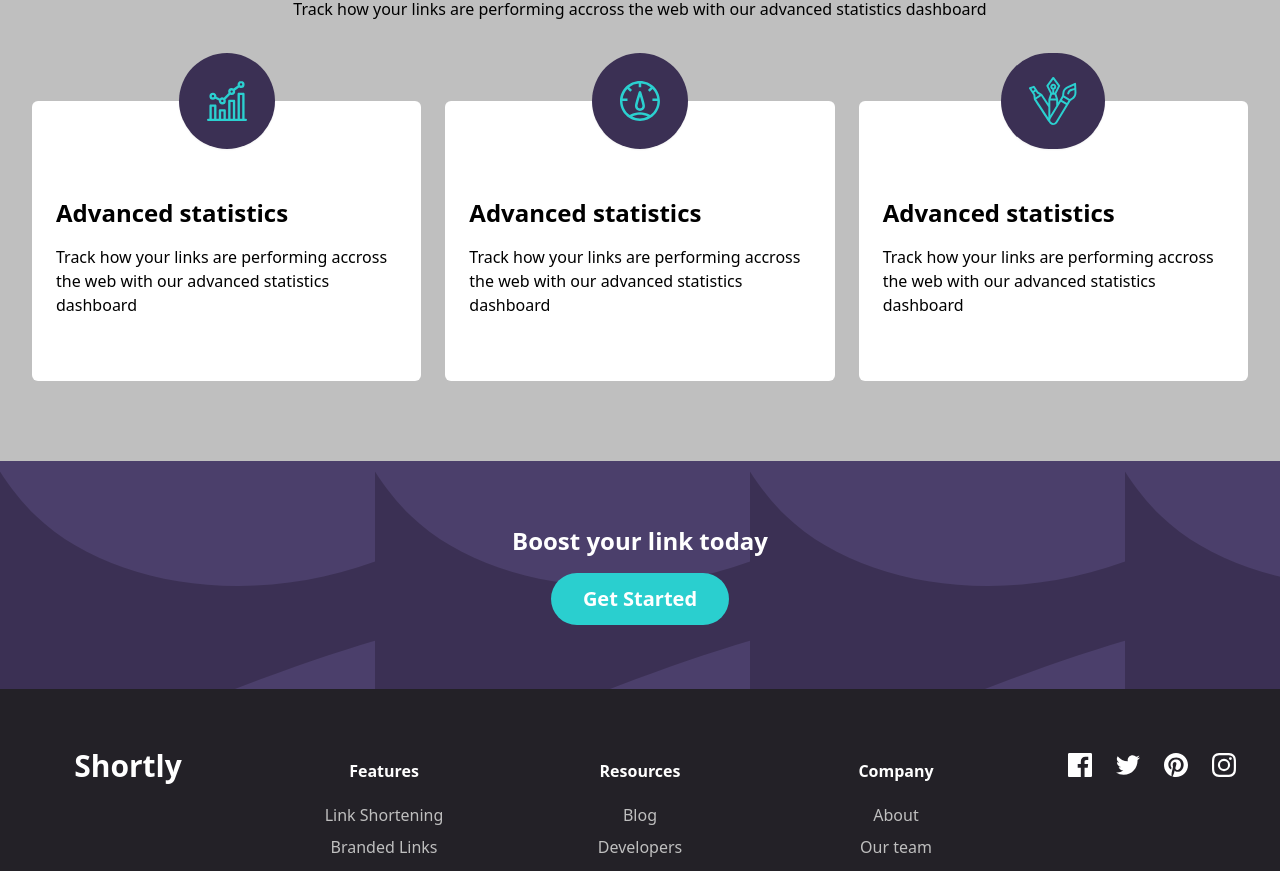
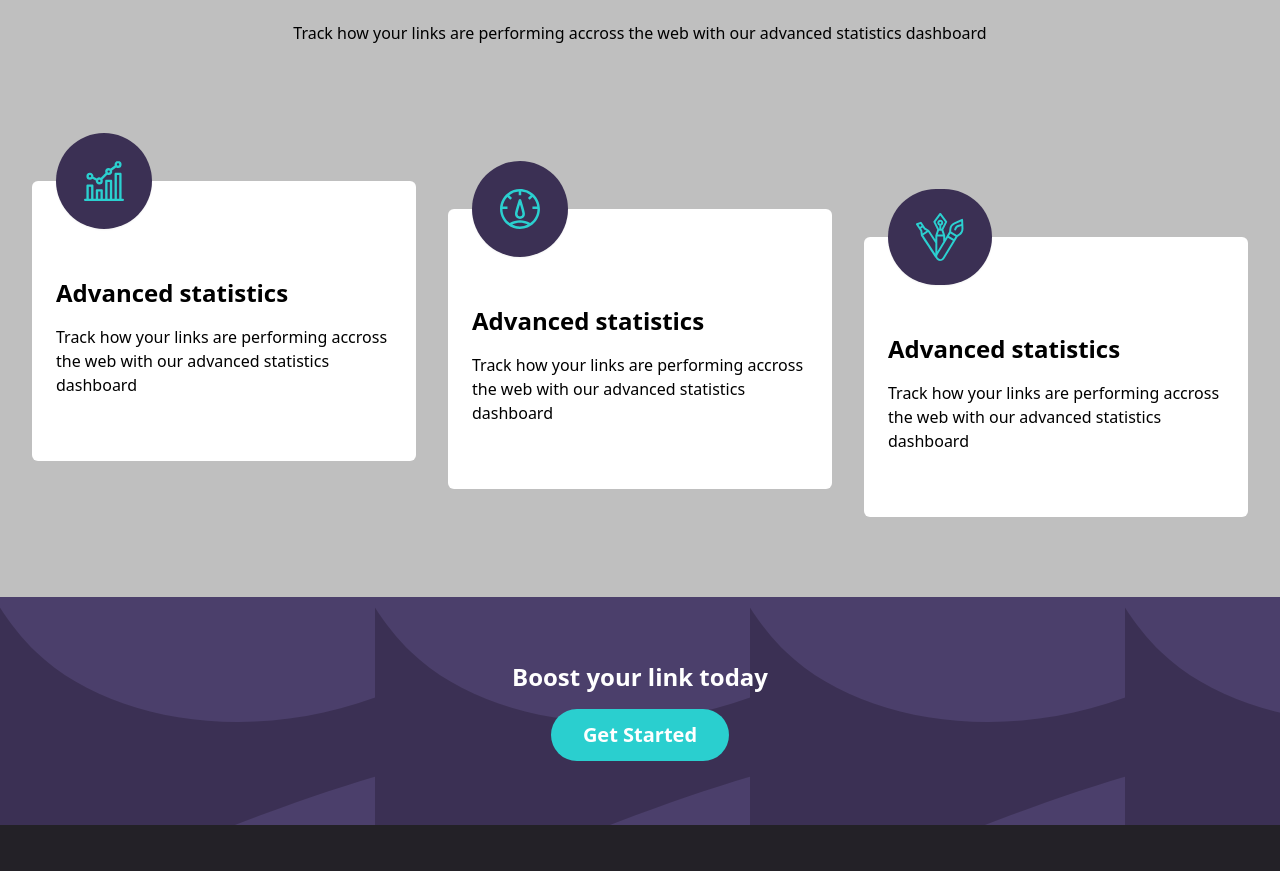
Before and after one commit to JsOptimizer/url-shorten-webapp, a React (Vite) app: page / in a window 1280 px wide. Shown: the part 885-1756 px from the top of the page. Built offline with nearby package versions, Linux system fonts and the light colour scheme.

Commit message:
Desktop frame v.1 end

```diff
--- a/src/components/AddLink.tsx
+++ b/src/components/AddLink.tsx
@@ -1,18 +1,24 @@
+import { useState } from "react"
+
 type IAddLink = {
-    link : string,
-    newLink : string,
-    bgColor : any,
-    buttonText : string
+  link: string,
+  newLink: string,
 }
 
-const AddLink = ({link, newLink, bgColor, buttonText} : IAddLink) => {
+const AddLink = ({ link, newLink }: IAddLink) => {
+  const [isCopied, setIsCopied] = useState<boolean>(false)
   return (
-    <div className="w-full p-4 bg-white mt-6 rounded-md space-y-4">
+    <div className="w-full lg:text-xl lg:flex justify-between items-center lg:px-6 lg:py-2 p-4 bg-white mt-6 rounded-md space-y-4">
+      <div>
         <p className="">{link}</p>
-        <hr className="text-neutral border-1/2" />
+        <hr className="lg:hidden text-neutral border-1/2" />
+      </div>
+      <div className="lg:flex items-center lg:gap-x-5  space-y-2">
         <p className="text-brand">{newLink}</p>
-        <button className={`text-center text-white rounded-md font-bold  px-4 py-2 w-full ${bgColor}`} >{buttonText}</button>
-
+        <button onClick={()=> {setIsCopied(!isCopied)}} className={`text-center w-32 text-white rounded-md font-bold  px-4 py-2 ${isCopied ? 'bg-brand-950' : 'bg-brand hover:opacity-60'}`} >{
+          isCopied? 'Copied !' : 'Copy'
+        }</button>
+      </div>
     </div>
   )
 }
--- a/src/components/ShortLink.tsx
+++ b/src/components/ShortLink.tsx
@@ -24,20 +24,20 @@ const ShortLink = () => {
   }
   return (
     <div>
-      <form className="lg:flex bg-brand-950 shadow-md p-4 rounded-md space-y-4 w-full lg:gap-x-4 justify-between items-center lg:px-12 " style={{ backgroundImage: `url(${backgroundImage})` }} >
+      <form className="lg:flex bg-brand-950 lg:h-32 shadow-md p-4 rounded-md space-y-4 w-full lg:gap-x-4 justify-between items-center lg:px-12 " style={{ backgroundImage: `url(${backgroundImage})` }} >
         <div className='lg:w-[75%]'>
           <input value={input} onChange={handleChange} className={`h-14  shadow-md rounded-md w-full border px-4 py-2 ${error ? 'border-secondary' : ''}`} type="text" placeholder='Shorten a link here...' />
           {
             error && <p className='text-secondary'>{error}</p>
           }
         </div>
-        <div className='lg:w-[25%]'>
+        <div className='lg:w-[25%] '>
           <button onClick={handleSubmit} className='h-14 border rounded-md bg-brand font-bold text-xl text-white px-4 py-2 text-center w-full'>Shorten it!</button>
         </div>
       </form>
       {
         submitted && listLink.map((link, index) => (
-          <AddLink key={index} link={link} newLink={'http://test.com'} bgColor='bg-brand' buttonText='Copy' />
+          <AddLink key={index} link={link} newLink={'http://test.com'} />
         ))
       }
     </div>
--- a/src/components/StatisticsCard.tsx
+++ b/src/components/StatisticsCard.tsx
@@ -8,13 +8,14 @@ import Icone from "./Icone"
  }
 const StatisticsCard = ({title, description, icone}: IStatisticsCard) => {
   return (
-    <div className="bg-white flex flex-col items-center justify-between pb-16 px-6 text-center lg:text-start rounded-md">
+    <div className="bg-white flex flex-col lg:items-start items-center justify-between pb-16 px-6 text-center lg:text-start rounded-md">
         <Icone image={icone}/>
        <div className="space-y-4">
          <h3 className="font-bold text-2xl">{title}</h3>
          <p>{description} </p>
        </div>
     </div>
+
   )
 }
 
--- a/src/sections/Statistics.tsx
+++ b/src/sections/Statistics.tsx
@@ -17,12 +17,16 @@ const Statistics = () => {
           Track how your links are performing accross the web with our advanced statistics dashboard
         </p>
       </div>
-      <div className="mt-20 flex flex-col items-center lg:grid lg:gap-x-6 grid-cols-3">
+      <div className="mt-20 flex flex-col items-center lg:grid lg:gap-x-8 grid-cols-3">
         <StatisticsCard title={title} description={description} icone={brand} />
         <div className="lg:hidden border-r-8 border-brand h-24  content-center"></div>
-        <StatisticsCard title={title} description={description} icone={record} />
+        <div className="lg:mt-14">
+          <StatisticsCard title={title} description={description} icone={record} />
+        </div>
         <div className="lg:hidden border-r-8 border-brand h-24  content-center"></div>
-        <StatisticsCard title={title} description={description} icone={fully} />
+        <div className="lg:mt-28">
+          <StatisticsCard title={title} description={description} icone={fully} />
+        </div>
       </div>
     </div>
   )
```
